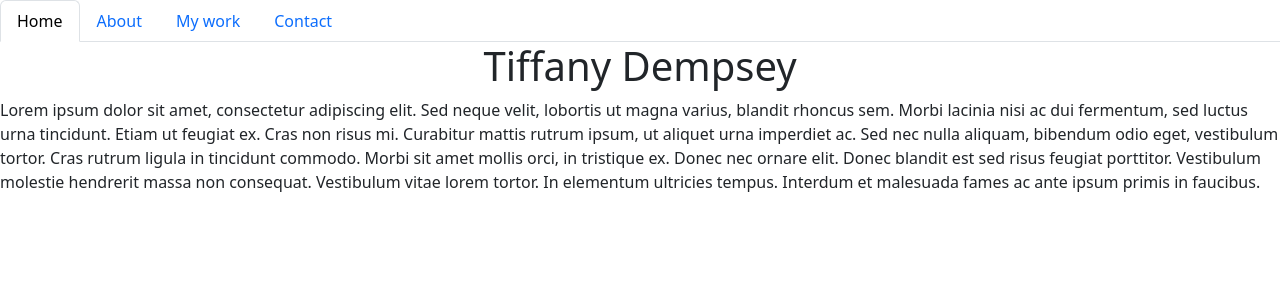
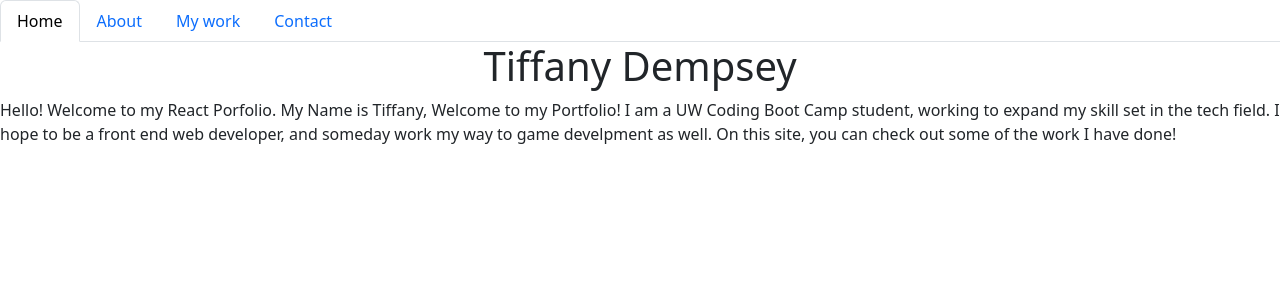
Before and after one commit to Tiffany7809/React_Portfolio, a React (Create React App) app: page / in a window 1280 px wide. Shown: the top 300 px of the page. Built offline with nearby package versions, Linux system fonts and the light colour scheme.

Commit message:
adding selfie image

```diff
--- a/src/components/Card.js
+++ b/src/components/Card.js
@@ -1,4 +1,5 @@
 import React from 'react';
+import Project from './Projects'
 
 
 export default function Card(props) {
@@ -12,9 +13,9 @@ export default function Card(props) {
     <div className="container">
       <div className="card" style={cardStyle}>
         <div className="card-body">
-        <h5 className="card-title">{props.title}</h5>
-          <p className="card-text">{props.description}</p>
-          <p className="card-text"><a href={props.deployedLink} target="none">Check Out The App!</a></p>
+        <h5 className="title">{props.title}</h5>
+          <p className="description">{props.description}</p>
+          <p className="deployedLink"><a href={props.deployedLink} target="none">Check Out The App!</a></p>
         </div>
       </div>
     </div>
--- a/src/components/Projects.js
+++ b/src/components/Projects.js
@@ -24,15 +24,9 @@ const projects = [{
 export default function Project() {
     return (
         <div>
-            {projects.map((project) => (
-                <Card
-                title={project.title}
-                description={project.description}
-                deployedLink={project.deployedLink}
-                key={project.id}
-                />
-            )
-        )}
+            {projects.map(({title,description, deployedLink, id}) => (
+            <Card key={projects.id} title= {projects.title} description={description} deployedLink ={deployedLink} />
+            ))}
         </div>
     )
 }
--- a/src/components/pages/AboutMe.js
+++ b/src/components/pages/AboutMe.js
@@ -1,23 +1,44 @@
-import React from 'react';
+import React from "react";
+import image from "../../../public/assets/images/"
 
 const style = {
-    h1: {
-        textAlign: 'center',
-    }
+  h1: {
+    textAlign: "center",
+  },
+  p: {
+    textAlign: 'Center',
+    borderColor: "black",
+    borderWidth: "3px",
+    borderStyle: "solid",
+    padding: "10px",
+    lineHeight: 2
+  }
 };
 
 export default function AboutMe() {
   return (
     <div>
       <h1 style={style.h1}>About Me</h1>
-      <p>
-        Nunc pharetra finibus est at efficitur. Praesent sed congue diam.
-        Integer gravida dui mauris, ut interdum nunc egestas sed. Aenean sed
-        mollis diam. Nunc aliquet risus ac finibus porta. Nam quis arcu non
-        lectus tincidunt fermentum. Suspendisse aliquet orci porta quam semper
-        imperdiet. Praesent euismod mi justo, faucibus scelerisque risus cursus
-        in. Sed rhoncus mollis diam, sit amet facilisis lectus blandit at.
-      </p>
+        <div>
+            <img className="selfie" src= {'../../../public/assets/images/Selfie.jpg'}
+     alt="Tiffanys Selfie"/>
+        </div>
+
+      <p style={style.p}>
+            I started coding when I was in highschool, just small things for fun,
+        mostly drawing pictures with CSS. After highschool I decided to take on a Computer Science
+        major at Western Washington University. I completed my first year at WWU with an offer to join
+        the honor roll for my 3.9 GPA.
+            I am Currently attending th eUW coding Bootcamp to gain more confidence in my code
+        and to learn the most current technologies that will make me an asset to any team.
+            I am always an over achiver and love to code, I can spend hours on side projects and
+        am looking into learnign Game Development. I love the constant challenge that this field offers
+        me.
+            Making this portfolio os my first step into working with React.js and I love it!
+
+
+
+        </p>
     </div>
   );
 }
--- a/src/components/pages/Home.js
+++ b/src/components/pages/Home.js
@@ -11,16 +11,14 @@ export default function Home() {
     <div>
       <h1 style={style.h1}>Tiffany Dempsey</h1>
       <p>
-        Lorem ipsum dolor sit amet, consectetur adipiscing elit. Sed neque
-        velit, lobortis ut magna varius, blandit rhoncus sem. Morbi lacinia nisi
-        ac dui fermentum, sed luctus urna tincidunt. Etiam ut feugiat ex. Cras
-        non risus mi. Curabitur mattis rutrum ipsum, ut aliquet urna imperdiet
-        ac. Sed nec nulla aliquam, bibendum odio eget, vestibulum tortor. Cras
-        rutrum ligula in tincidunt commodo. Morbi sit amet mollis orci, in
-        tristique ex. Donec nec ornare elit. Donec blandit est sed risus feugiat
-        porttitor. Vestibulum molestie hendrerit massa non consequat. Vestibulum
-        vitae lorem tortor. In elementum ultricies tempus. Interdum et malesuada
-        fames ac ante ipsum primis in faucibus.
+        Hello! Welcome to my React Porfolio.
+        My Name is Tiffany, Welcome to my Portfolio!
+        I am a UW Coding Boot Camp student, working to expand my skill set in
+        the tech field.
+
+        I hope to be a front end web developer, and someday work my way to game
+        develpment as well.
+        On this site, you can check out some of the work I have done!
       </p>
     </div>
   );
```
Also changed, not shown: public/assets/images/Selfie.jpg (added). Lines whose indentation alone changed are shown as unchanged.
